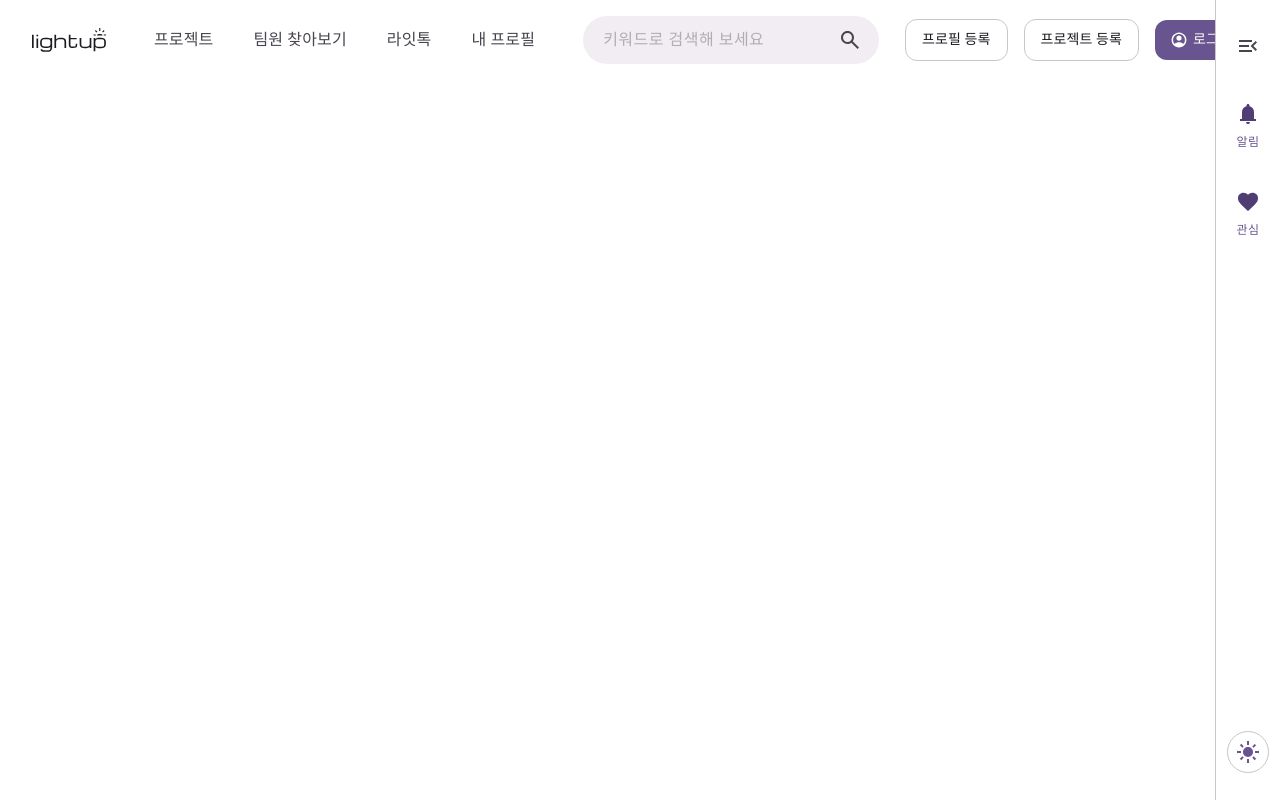
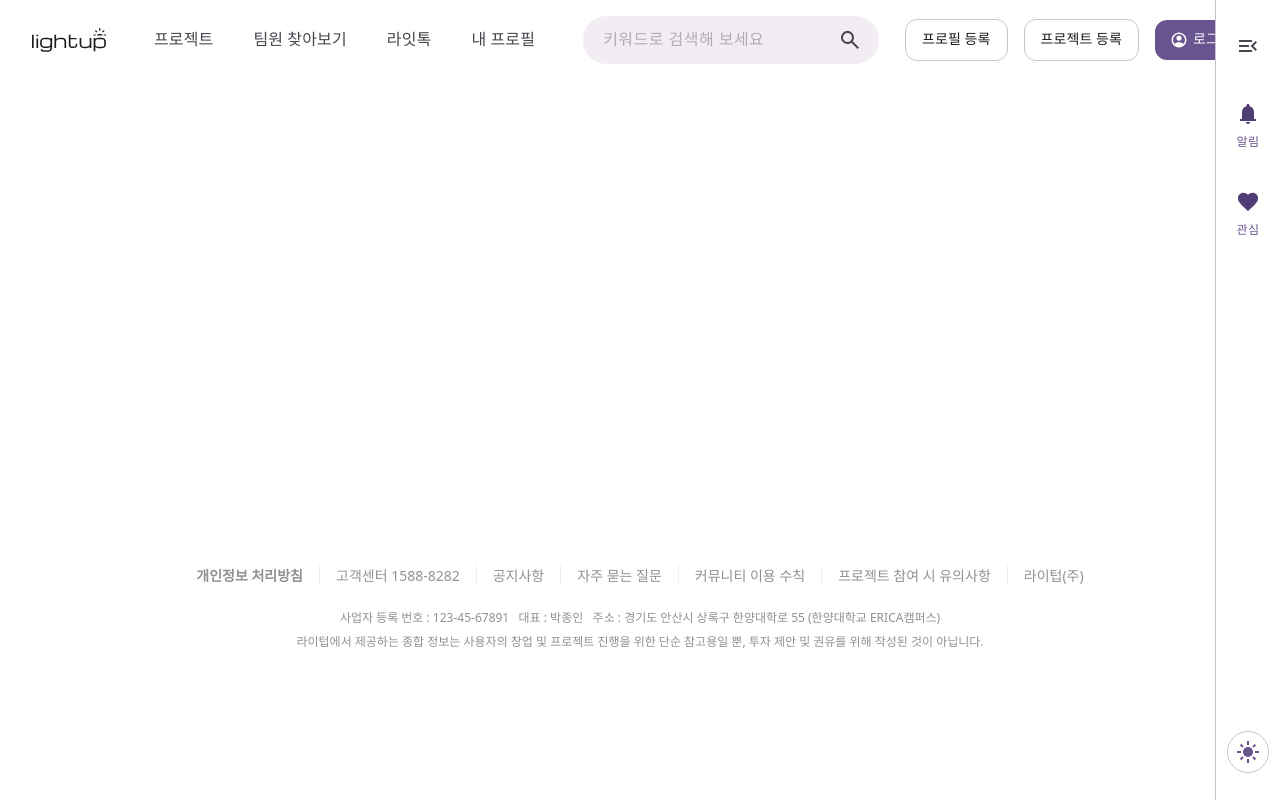
Before and after one commit to 1ronPark/Front-end, a React (Vite) app: page / in a window 1280 px wide. Built offline with nearby package versions, Linux system fonts and the light colour scheme; a web font is replaced by a local one.

Commit message:
Layout.tsx에 Footbar 삽입 [완료:(#15)]

```diff
--- a/src/components/layout/Layout.tsx
+++ b/src/components/layout/Layout.tsx
@@ -1,6 +1,7 @@
 import { MainNavbar } from "../common/mainNavbar/MainNavbar";
 import { Outlet } from "react-router-dom";
 import SideNavbar from "../common/sideNavbar/SideNavbar";
+import { Footbar } from "../common/footbar/Footbar";
 
 export const Layout = () => {
   return (
@@ -10,6 +11,7 @@ export const Layout = () => {
       <div className="flex-1 w-full">
         <Outlet />
       </div>
+      <Footbar />
     </div>
   );
 };
```
